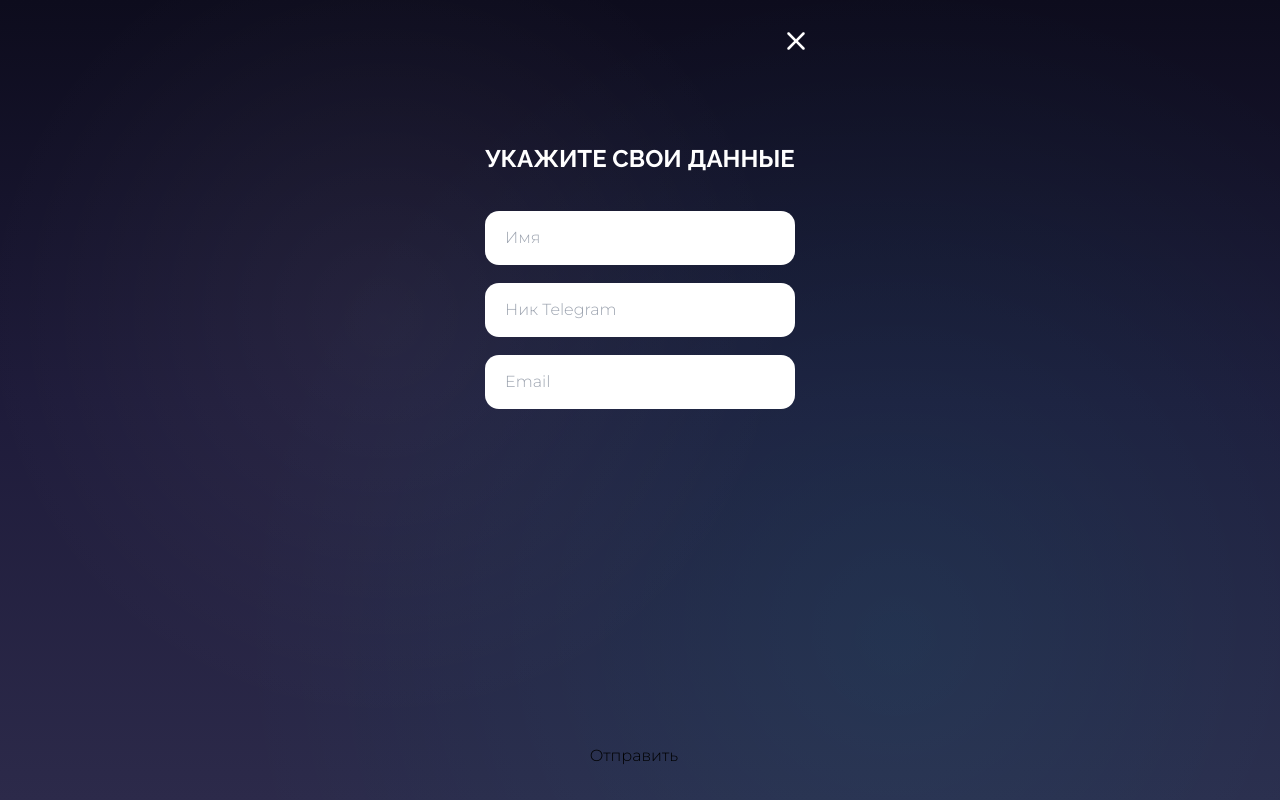
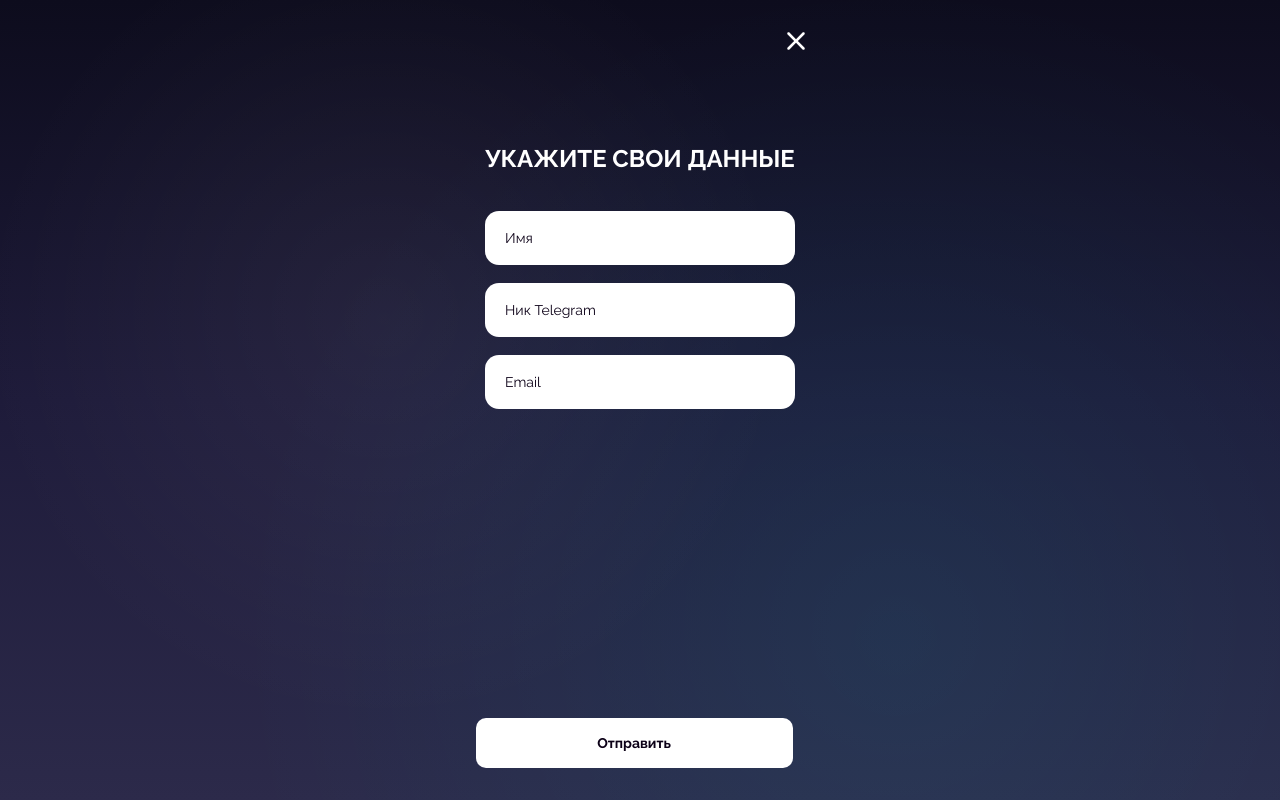
Before and after one commit to Artur-Luniaka/aleko_sokurashvili, a Next.js app: page / in a window 1280 px wide. Shown: the top 800 px of the page. Built offline with nearby package versions, Linux system fonts and the light colour scheme.

Commit message:
finished style mob form

```diff
--- a/src/app/components/ByNowFormMob/ByNowFormMob.jsx
+++ b/src/app/components/ByNowFormMob/ByNowFormMob.jsx
@@ -3,7 +3,7 @@
 import Image from "next/image";
 import closeBtn from "../../../../public/close-btn.svg";
 import * as yup from "yup";
-import { Field, Form, Formik } from "formik";
+import { ErrorMessage, Field, Form, Formik } from "formik";
 
 const ByNowFormMob = () => {
   const initialValues = {
@@ -59,7 +59,12 @@ const ByNowFormMob = () => {
                 type="text"
                 name="name"
                 placeholder="Имя"
-                className="w-[310px] rounded-[14px] px-5 py-[15px] mb-[18px]"
+                className="w-[310px] rounded-[14px] px-5 py-[15px] mb-[18px] placeholder:font-raleway placeholder:font-normal placeholder:text-sm placeholder:text-[#0c0117]"
+              />
+              <ErrorMessage
+                name="name"
+                component="span"
+                className="font-raleway font-normal text-xs text-red-600"
               />
             </div>
             <div className="w-[310px] mx-auto relative">
@@ -67,7 +72,7 @@ const ByNowFormMob = () => {
                 type="text"
                 name="nickname"
                 placeholder="Ник Telegram"
-                className="w-[310px] rounded-[14px] px-5 py-[15px] mb-[18px]"
+                className="w-[310px] rounded-[14px] px-5 py-[15px] mb-[18px] placeholder:font-raleway placeholder:font-normal placeholder:text-sm placeholder:text-[#0c0117]"
               />
             </div>
             <div className="w-[310px] mx-auto relative">
@@ -75,12 +80,12 @@ const ByNowFormMob = () => {
                 type="text"
                 name="email"
                 placeholder="Email"
-                className="w-[310px] rounded-[14px] px-5 py-[15px]"
+                className="w-[310px] rounded-[14px] px-5 py-[15px] placeholder:font-raleway placeholder:font-normal placeholder:text-sm placeholder:text-[#0c0117]"
               />
             </div>
             <button
               type="submit"
-              className="flex justify-center items-center mt-auto w-[317px]"
+              className="flex justify-center items-center mt-auto w-[317px] h-[50px] rounded-[10px] bg-[#fff] font-raleway font-semibold text-sm text-[#0c0117]"
             >
               Отправить
             </button>
```
